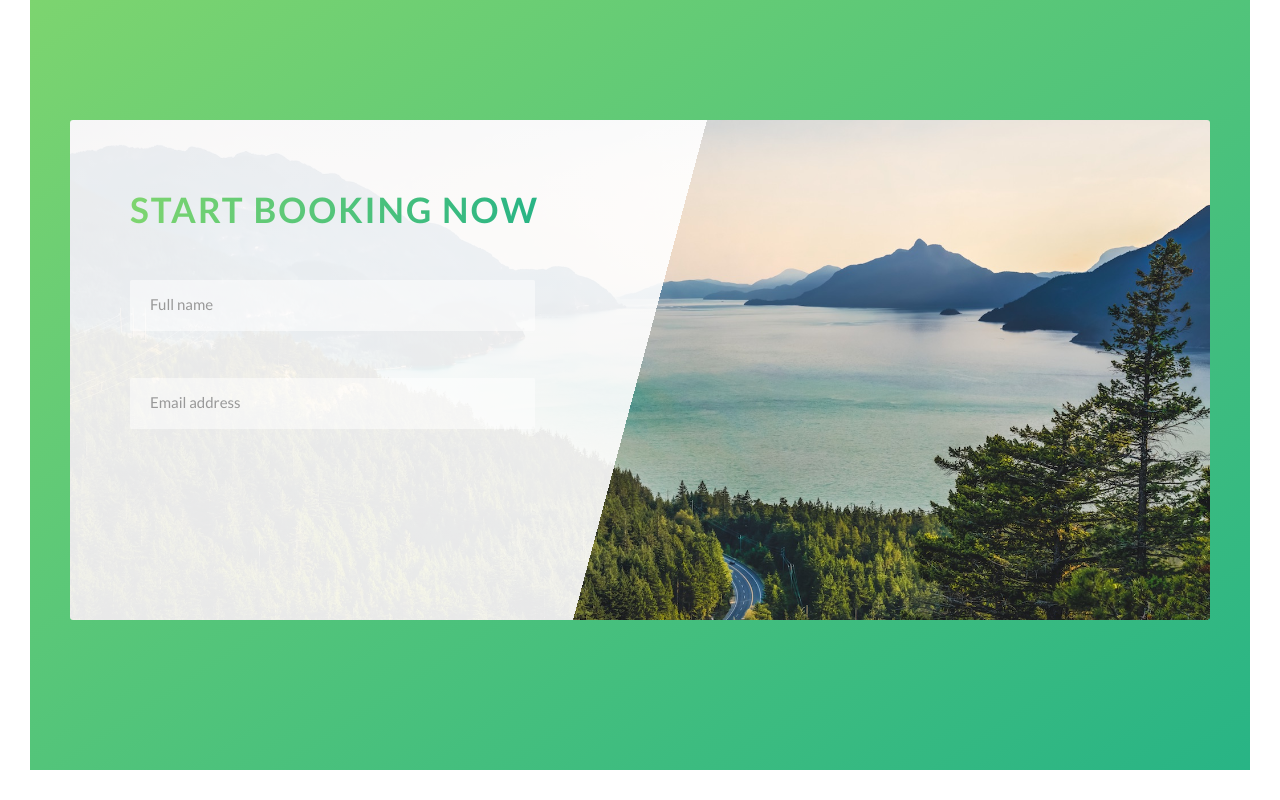
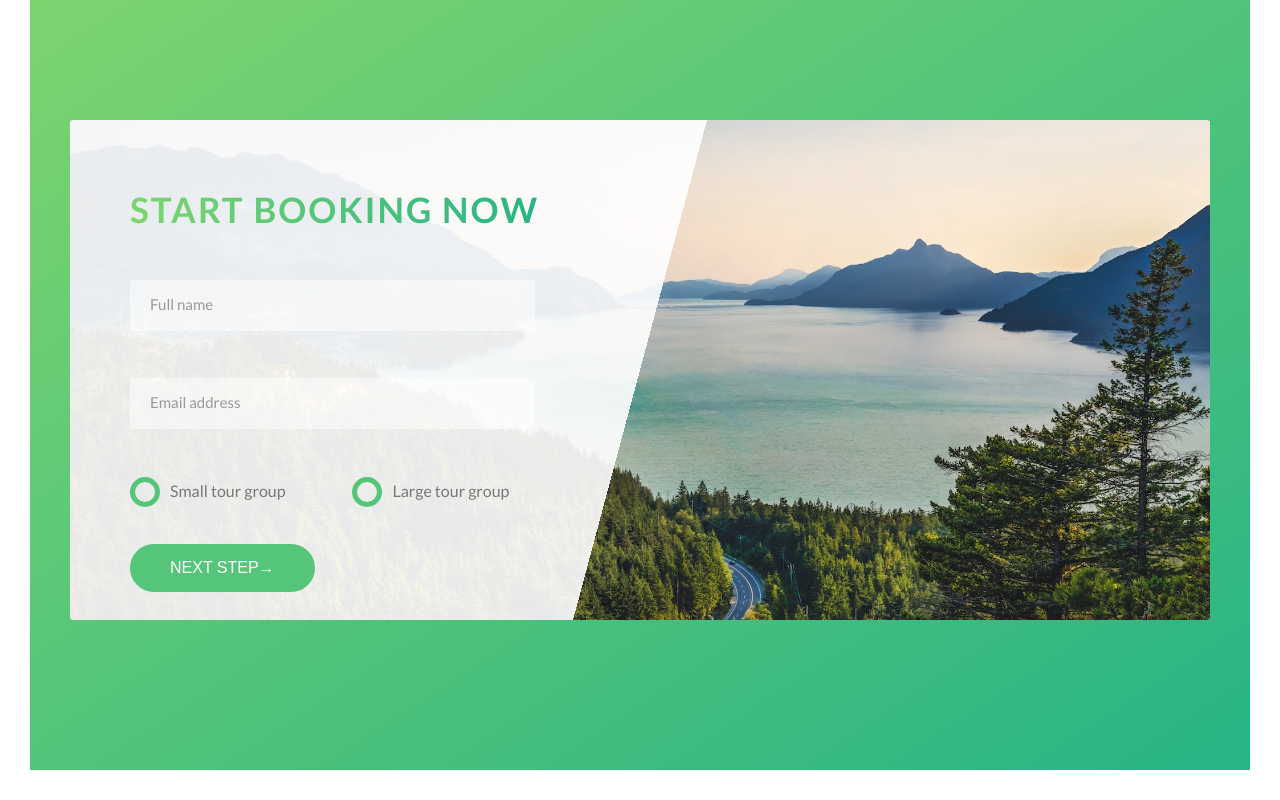
Before and after one commit to avborik/CSS-and-SASS, a website: page index.html in a window 1280 px wide. Shown: the part 4527-5327 px from the top of the page. Drawn offline with Linux system fonts and the light colour scheme.

Commit message:
Completed booking section

```diff
--- a/index.html
+++ b/index.html
@@ -315,6 +315,28 @@
                                 <input type="email" class="form_input" placeholder="Email address" id="email" required>
                                 <label for="email" class="form_label"> Email address</label>
                             </div>
+
+                            <div class="form_group u-margin-bottom-medium ">
+                                <div class="form_radio-group">
+                                    <input type="radio" class="form_radio-input" id="small" name="size">
+                                    <label for="small" class="form_radio-label">
+                                         <span class="form_radio-button"></span>
+                                         Small tour group
+                                        </label>
+                                </div>
+
+                                <div class="form_radio-group">
+                                        <input type="radio" class="form_radio-input" id="large" name="size">
+                                        <label for="large" class="form_radio-label">
+                                            <span class="form_radio-button"></span>
+                                            Large tour group
+                                        </label>
+                                </div>
+                            </div>
+
+                            <div class="form_group">
+                                <button class="btn btn--green">Next step&rarr;</button>
+                            </div>
                         </form>
                     </div>
                 </div>
--- a/sass/base/utilities.scss
+++ b/sass/base/utilities.scss
@@ -1,23 +1,23 @@
 .u-center-text {
-    text-align: center;
+    text-align: center !important;
 }
 
 .u-margin-bottom-small {
-    margin-bottom: 1.5rem;
+    margin-bottom: 1.5rem !important;
 }
 
 .u-margin-bottom-medium {
-    margin-bottom: 4rem;
+    margin-bottom: 4rem !important;
 }
 
 .u-margin-bottom-big {
-    margin-bottom: 8rem;
+    margin-bottom: 8rem !important;
 }
 
 .u-margin-top-big {
-    margin-top: 8rem;
+    margin-top: 8rem !important;
 }
 
 .u-margin-top-huge {
-    margin-top: 10rem;
+    margin-top: 10rem !important;
 }
--- a/sass/components/_button.scss
+++ b/sass/components/_button.scss
@@ -1,5 +1,5 @@
 .btn {
-
+    &,
     &:link,
     &:visited {
         text-transform: uppercase;
@@ -10,6 +10,10 @@
         transition: all .2s;
         position: relative;
         font-size: $default-font-size;
+
+        //Change for the <button> element
+        border: none;
+        cursor: pointer;
     }
 
     &:hover {
@@ -22,7 +26,9 @@
         }
     }
 
-    &:active{
+    &:active,
+    &:focus{
+        outline: none;
         transform: translateY(-1px);
         box-shadow: 0 .5rem 1rem rgba($color-black,.2);
     }
--- a/sass/components/_form.scss
+++ b/sass/components/_form.scss
@@ -46,4 +46,52 @@
         transform: translateY(-4rem);
 
     }
+
+    &_radio-group {
+        width: 49%;
+        display: inline-block;
+    }
+
+    &_radio-input {
+        display: none;
+    }
+
+    &_radio-label {
+        font-size: $default-font-size;
+        cursor: pointer;
+        position: relative;
+        padding-left: 4rem;
+    }
+
+    &_radio-button {
+        height: 3rem;
+        width: 3rem;
+        border: 5px solid $color-primary;
+        border-radius: 50%;
+        display: inline-block;
+        position: absolute;
+        left: 0;
+        top: -.4rem;
+
+
+        &::after {
+            content: "";
+            display: block;
+            height: 1.3rem;
+            width: 1.3rem;
+            border-radius: 50%;
+            position: absolute;
+            top: 50%;
+            left: 50%;
+            transform: translate(-50%, -50%);
+            background-color: $color-primary;
+            opacity: 0;
+            transition: opacity .2s;
+
+        }
+    }
+
+    &_radio-input:checked ~ &_radio-label &_radio-button::after {
+        opacity: 1;
+    }
 }
```
Also changed, not shown: css/style.css.
